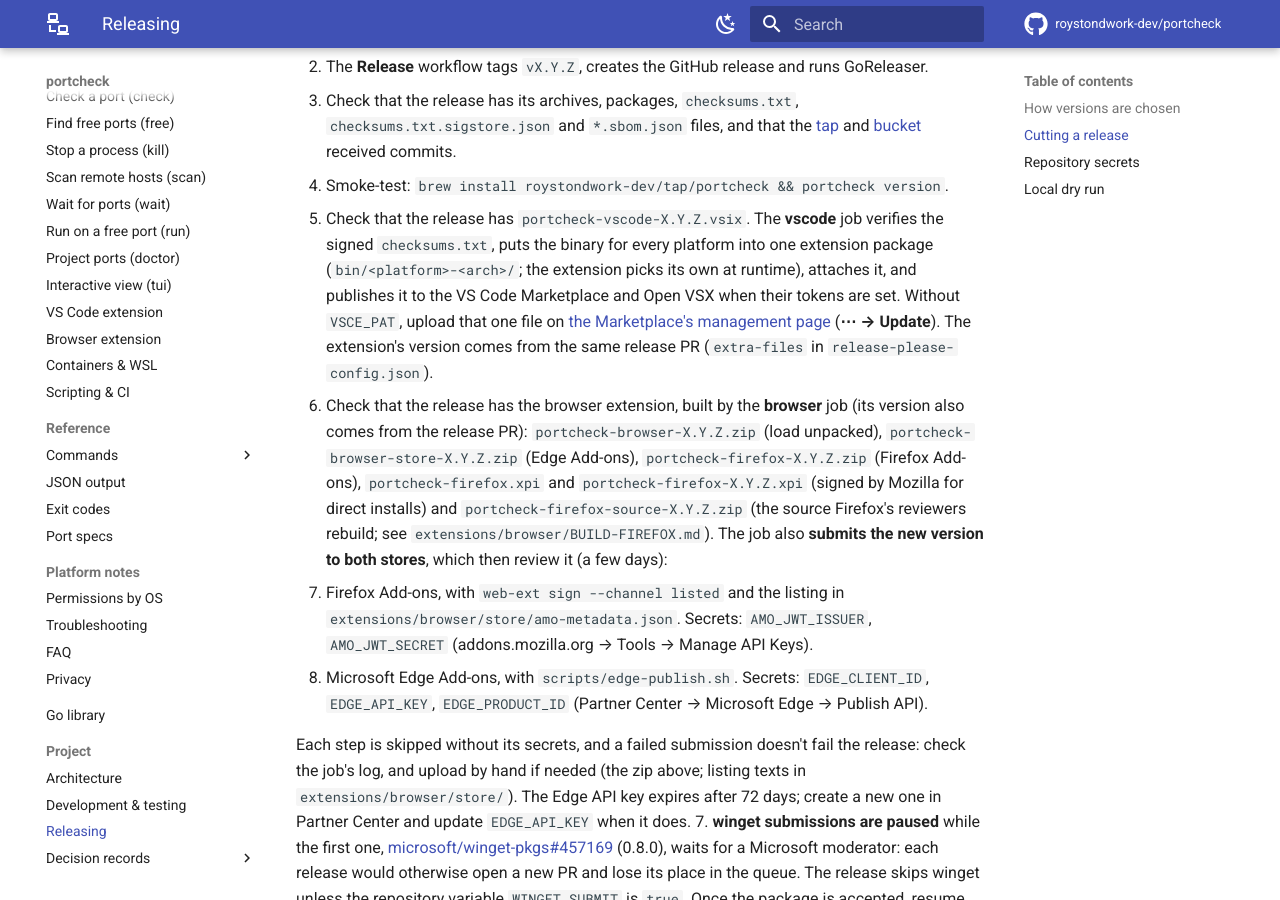
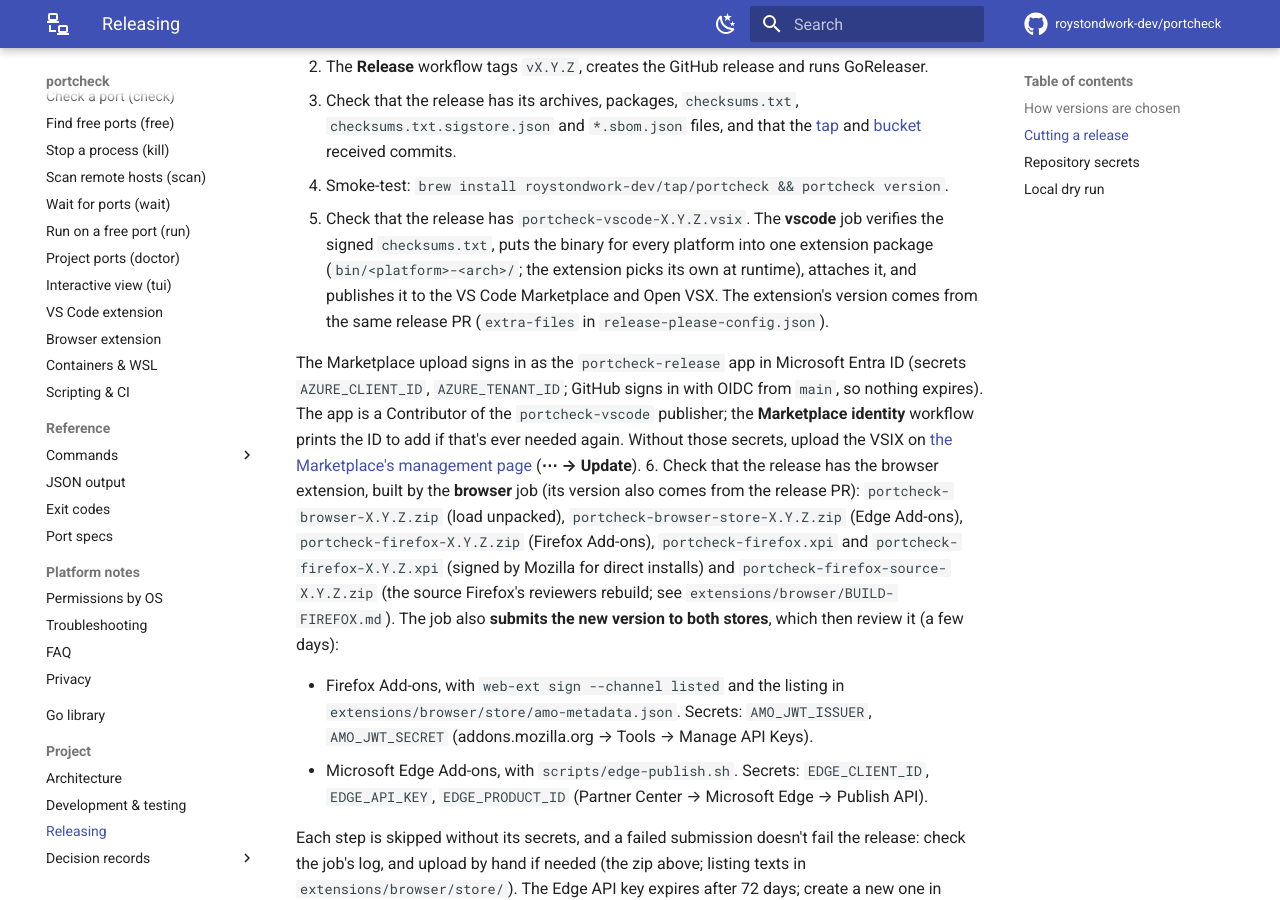
Before and after one commit to roystondwork-dev/portcheck, an MkDocs documentation site: the page built from docs/releasing.md, in a window 1280 px wide and 900 px high, scrolled down 748 px. Built offline with MkDocs 1.6.1 and Material for MkDocs 9.7.7, drawn with Linux system fonts in a browser that asks for light colours; comment, search, counter and statistics services are not loaded.

Commit message:
ci(release): publish to the VS Code Marketplace with Microsoft Entra ID
The vscode job signs in as the portcheck-release app (GitHub OIDC, no stored
password, nothing to renew) and runs vsce publish --azure-credential, which
replaces Azure DevOps tokens (retired for the Marketplace on 2026-12-01). The
Marketplace identity workflow prints the ID to add to the publisher.

```diff
--- a/docs/releasing.md
+++ b/docs/releasing.md
@@ -39,11 +39,17 @@
 5. Check that the release has `portcheck-vscode-X.Y.Z.vsix`. The **vscode** job
    verifies the signed `checksums.txt`, puts the binary for every platform into one
    extension package (`bin/<platform>-<arch>/`; the extension picks its own at runtime),
-   attaches it, and publishes it to the VS Code Marketplace and Open VSX when their
-   tokens are set. Without `VSCE_PAT`, upload that one file on
+   attaches it, and publishes it to the VS Code Marketplace and Open VSX. The
+   extension's version comes from the same release PR (`extra-files` in
+   `release-please-config.json`).
+
+   The Marketplace upload signs in as the `portcheck-release` app in Microsoft Entra ID
+   (secrets `AZURE_CLIENT_ID`, `AZURE_TENANT_ID`; GitHub signs in with OIDC from `main`,
+   so nothing expires). The app is a Contributor of the `portcheck-vscode` publisher;
+   the **Marketplace identity** workflow prints the ID to add if that's ever needed
+   again. Without those secrets, upload the VSIX on
    [the Marketplace's management page](https://marketplace.visualstudio.com/manage)
-   (**⋯ → Update**). The extension's version comes
-   from the same release PR (`extra-files` in `release-please-config.json`).
+   (**⋯ → Update**).
 6. Check that the release has the browser extension, built by the **browser** job (its
    version also comes from the release PR): `portcheck-browser-X.Y.Z.zip` (load
    unpacked), `portcheck-browser-store-X.Y.Z.zip` (Edge Add-ons),
```
Also changed, not shown: 2 other files.
